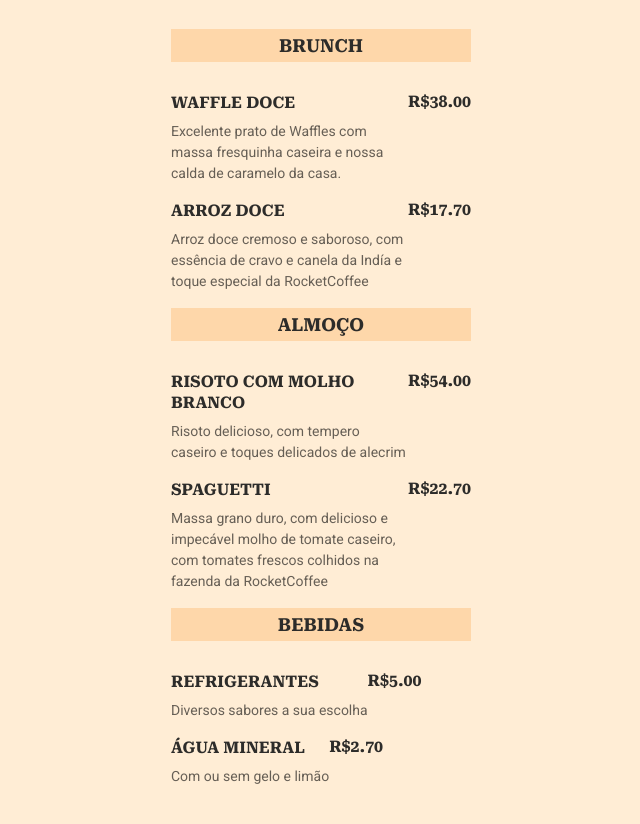
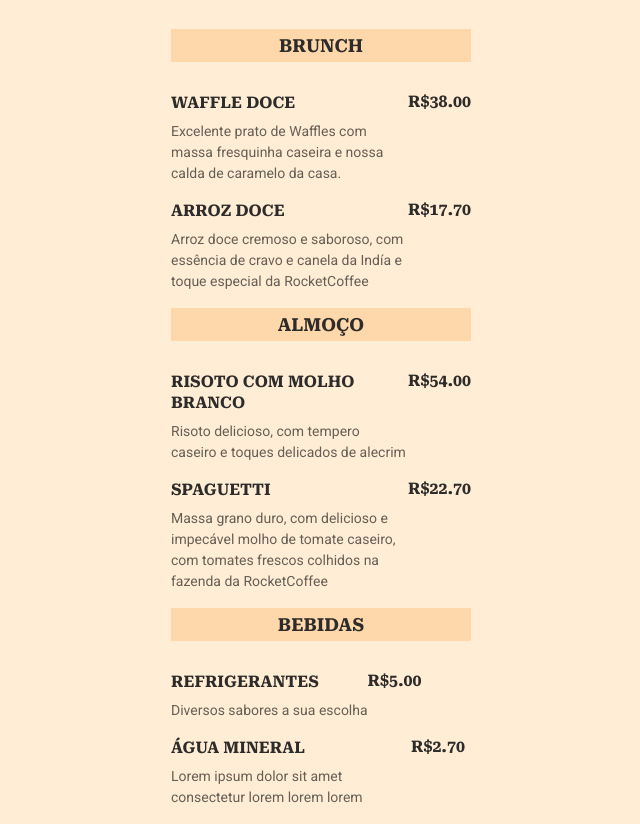
Before and after one commit to GiSiebert/maratona-explorer-3, a plain HTML site: page index.html in a window 1280 px wide. Shown: the part 78-902 px from the top of the page, without its empty margins (319-959 px from the left). Before the commit the page ends 881 px from the top, so only its background shows below. Drawn offline with Linux system fonts and the light colour scheme.

Commit message:
inseri lorem

```diff
--- a/index.html
+++ b/index.html
@@ -84,7 +84,7 @@
                <div class="details">
                     <h3>Água Mineral</h3>
                     <p class="description">
-                    Com ou sem gelo e limão
+                    Lorem ipsum dolor sit amet consectetur lorem lorem lorem
                     </p>
                 </div>
                 <strong class="price"> R$2.70 </strong>
```
